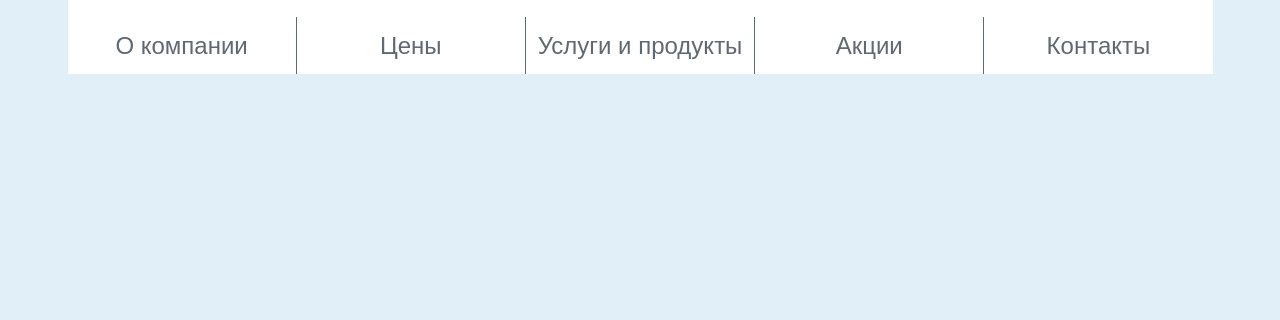
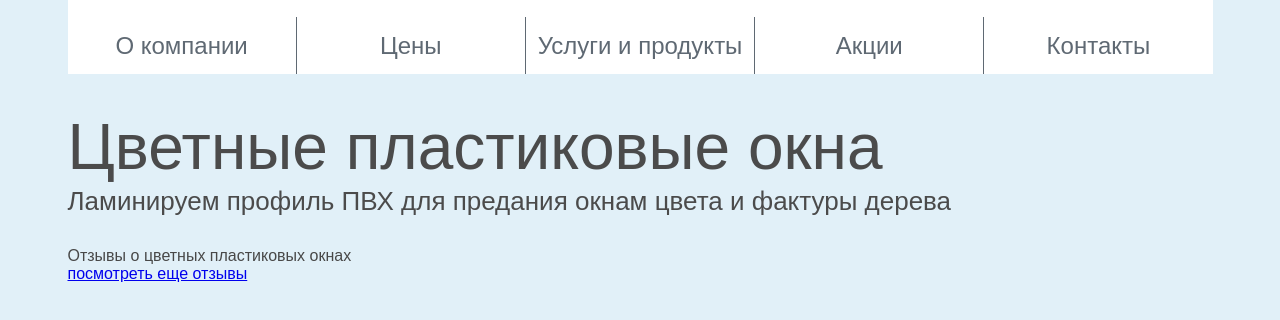
Before and after one commit to rustam-1108d/test-task-window-company-page, a website: page index.html in a window 1280 px wide. Shown: the part 94-414 px from the top of the page. Drawn offline with Linux system fonts and the light colour scheme.

Commit message:
Add title

```diff
--- a/index.html
+++ b/index.html
@@ -27,6 +27,21 @@
     </nav>
   </header>
 
+  <main class="main">
+    <section class="title">
+        <h1 class="title-heading">Цветные пластиковые окна</h1>
+        <p class="title-description">Ламинируем профиль ПВХ для предания окнам цвета и фактуры дерева</p>
+    </section>
+    <aside class="left-box"></aside>
+    <section class="main-box"></section>
+    <section class="bottom-box"></section>
+    <section class="reviews-title">
+        <p>Отзывы о цветных пластиковых окнах</p>
+        <a href="#">посмотреть еще отзывы</a>
+    </section>
+    <section class="reviews-box"></section>
+  </main>
+
   <script src="scripts/scripts.js"></script>
 </body>
 </html>
--- a/styles/styles.css
+++ b/styles/styles.css
@@ -114,6 +114,34 @@ font-size: 23px;
   text-decoration: none;
   /* line-height: 57px; */
 }
+
+
 /* ================================
-  END OF NAVIGATION BAR
+  TITLE
 ================================ */
+.main {
+  max-width: 1145px;
+  margin: 0 auto;
+  /* background-color: red; */
+}
+
+.title {
+  color: #4b4b4b;
+  line-height: 1.2;
+  padding-top: 35px;
+  padding-bottom: 30px;
+  /* background-color: blue; */
+}
+
+.title-heading {
+  font-size: 64px;
+  font-weight: normal;
+  /* background-color: blue; */
+  /* line-height: 1.2; */
+}
+
+.title-description {
+  font-size: 26px;
+  /* line-height: 1.2; */
+  /* background-color: orchid; */
+}
```
